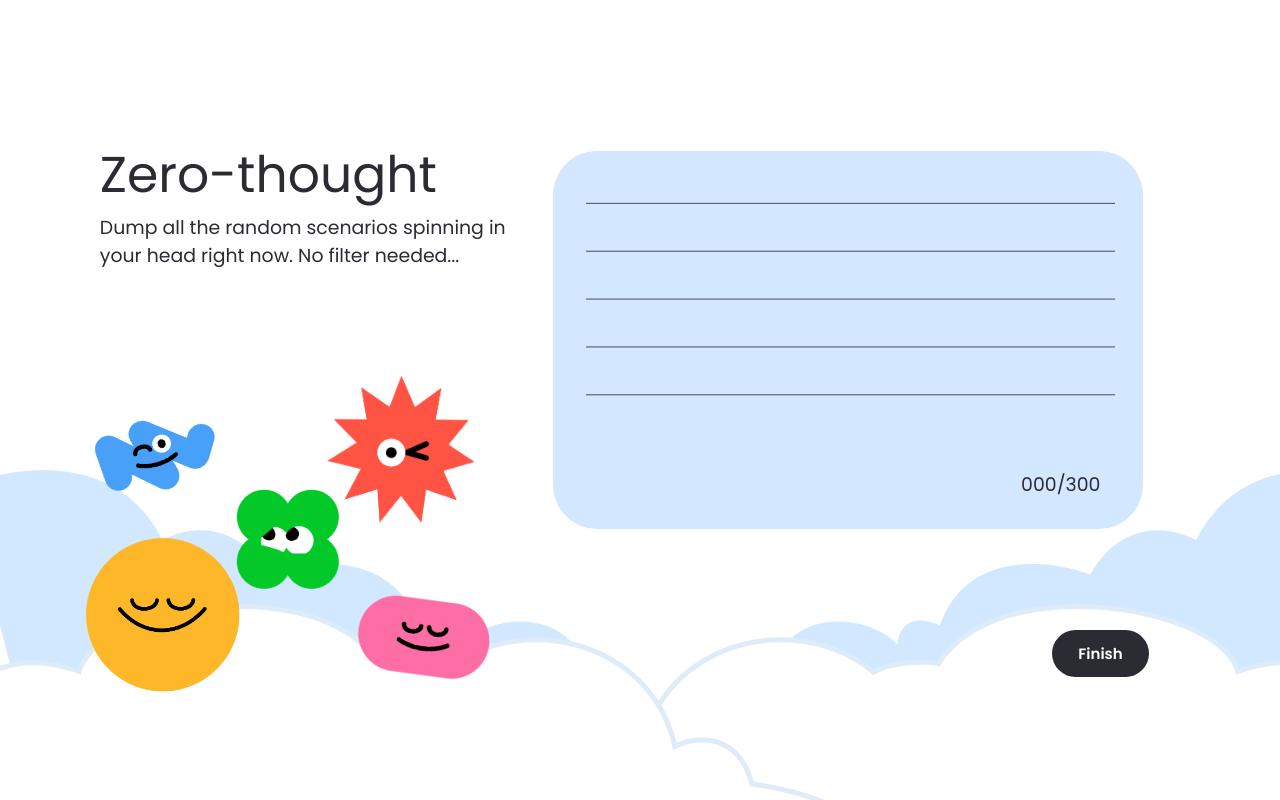
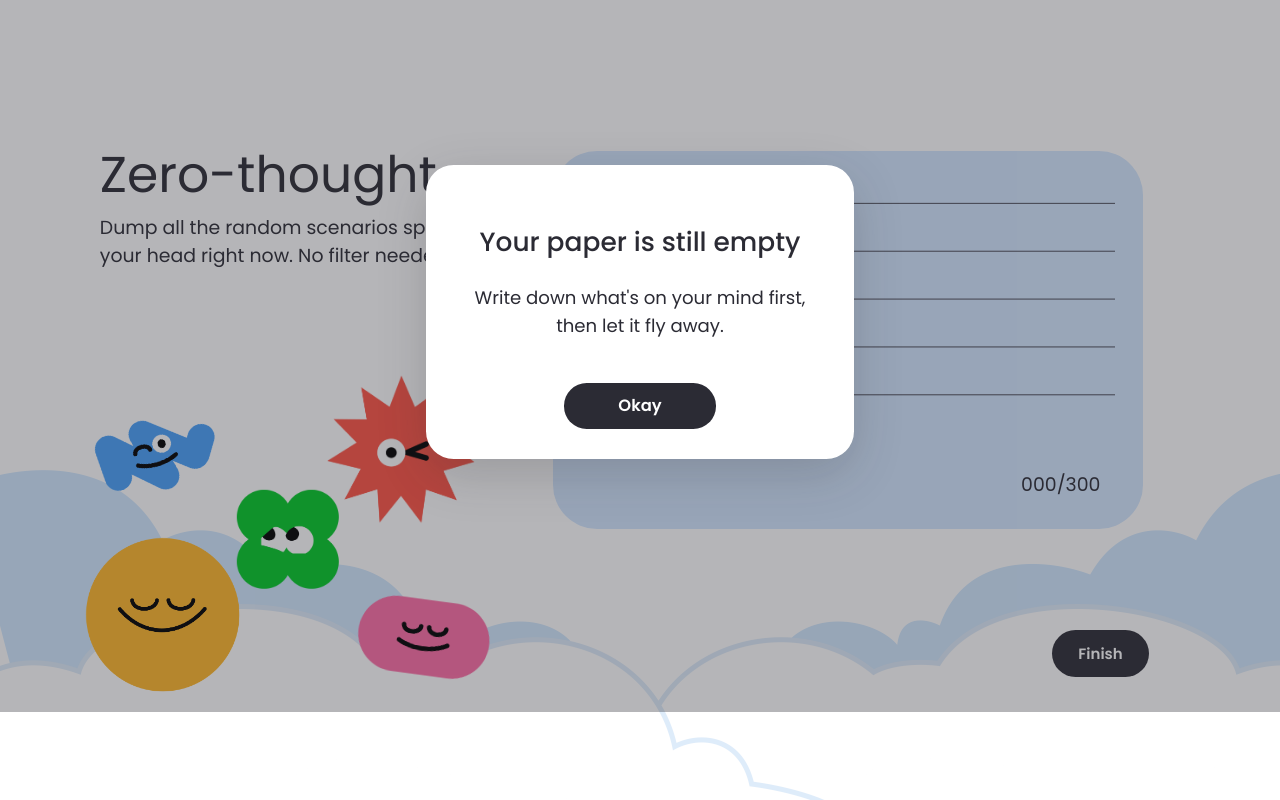
Before and after one commit to sabeeth4/zerOvt-finpro, a plain HTML site: page thoughts.html in a window 1280 px wide. Both pictures are taken after a click on the button "Finish". Shown: the part 88-888 px from the top of the page. Drawn offline with Linux system fonts and the light colour scheme.

Commit message:
popu up kertas kosong & paper plane

```diff
--- a/css/thoughts.css
+++ b/css/thoughts.css
@@ -169,3 +169,74 @@ body {
   width: 100%;
   height: auto;
 }
+
+.paper-plane {
+  --tilt: 0deg;
+  position: fixed;
+  left: 4vw;
+  bottom: 6vw;
+  width: 6rem;
+  height: auto;
+  z-index: 50;
+  pointer-events: none;
+  opacity: 0;
+  transform: rotate(var(--tilt));
+}
+
+.paper-plane.fly {
+  animation: plane-fly 2.4s cubic-bezier(.45, .05, .55, .95) forwards;
+}
+
+@keyframes plane-fly {
+  0%   { opacity: 1; transform: translate(0, 0)          rotate(var(--tilt)) scale(1); }
+  35%  { opacity: 1; transform: translate(30vw, -22vh)   rotate(var(--tilt)) scale(.95); }
+  70%  { opacity: 1; transform: translate(68vw, -58vh)   rotate(var(--tilt)) scale(.8); }
+  100% { opacity: 0; transform: translate(112vw, -112vh) rotate(var(--tilt)) scale(.6); }
+}
+
+.btn-finish:disabled { opacity: .7; cursor: default; }
+
+@media (prefers-reduced-motion: reduce) {
+  .paper-plane.fly { animation-duration: .01s; }
+}
+
+.popup {
+  display: none;
+  position: fixed;
+  inset: 0;
+  z-index: 100;
+  align-items: center;
+  justify-content: center;
+  background: rgba(43, 43, 52, .35);
+}
+.popup.show { display: flex; animation: popup-fade .2s ease; }
+
+.popup-box {
+  width: 17rem;
+  padding: 1.4rem 1.2rem 1.2rem;
+  border-radius: 1.1rem;
+  background: #fff;
+  text-align: center;
+  box-shadow: 0 0.6rem 2rem rgba(43, 43, 52, .2);
+  animation: popup-pop .25s ease;
+}
+.popup-title { font-size: 1.05rem; font-weight: 500; color: #2B2B34; }
+.popup-text  { margin-top: .5rem; font-size: .72rem; line-height: 1.1rem; color: #2B2B34; }
+
+.popup-btn {
+  margin-top: 1rem;
+  width: 6rem;
+  height: 1.8rem;
+  border: 0;
+  border-radius: .9rem;
+  background: #2B2B34;
+  color: #fff;
+  font-family: inherit;
+  font-size: .65rem;
+  font-weight: 600;
+  cursor: pointer;
+}
+.popup-btn:hover { background: #1b1c22; }
+
+@keyframes popup-fade { from { opacity: 0; } to { opacity: 1; } }
+@keyframes popup-pop  { from { transform: scale(.92); } to { transform: scale(1); } }
--- a/thoughts.html
+++ b/thoughts.html
@@ -12,7 +12,6 @@
     html.page-thoughts {
       font-size: min(calc(100vw / 48.875), calc(100vh / 31.75), 30px) !important;
     }
-
 
     html.page-thoughts .char-yellow-thoughts {
       top: 24.4rem;
@@ -46,6 +45,18 @@
     </div>
 
   </main>
+
+  <!-- pesawat kertas -->
+  <img class="paper-plane" id="plane" src="assets/paper-plane.png" alt="" aria-hidden="true">
+
+  <div class="popup" id="emptyPopup" role="dialog" aria-modal="true" aria-labelledby="popupTitle">
+    <div class="popup-box">
+      <h2 class="popup-title" id="popupTitle">Your paper is still empty</h2>
+      <p class="popup-text">Write down what's on your mind first, then let it fly away.</p>
+      <button class="popup-btn" id="popupClose" type="button">Okay</button>
+    </div>
+  </div>
+
   <script src="js/navbar.js"></script>
   <script>
     // hitung jumlah huruf: 000/300
@@ -57,6 +68,44 @@
     }
     input.addEventListener('input', updateCount);
     updateCount();
+
+    // ----- pesawat kertas + popup kertas kosong -----
+    const finishBtn  = document.querySelector('.btn-finish');
+    const plane      = document.getElementById('plane');
+    const popup      = document.getElementById('emptyPopup');
+    const popupClose = document.getElementById('popupClose');
+
+    function openPopup()  { popup.classList.add('show'); popupClose.focus(); }
+    function closePopup() { popup.classList.remove('show'); input.focus(); }
+
+    finishBtn.addEventListener('click', function () {
+      if (plane.classList.contains('fly')) return;     // jangan jalan dua kali
+
+      // kertas masih kosong (atau cuma spasi): tampilkan popup, pesawat jangan terbang
+      if (input.value.trim() === '') {
+        openPopup();
+        return;
+      }
+
+      plane.classList.add('fly');
+      finishBtn.disabled = true;
+
+      input.value = '';
+      updateCount();
+
+    });
+
+    plane.addEventListener('animationend', function () {
+      plane.classList.remove('fly');
+      finishBtn.disabled = false;
+    });
+
+    // tutup popup: tombol Okay, klik di luar kotak, atau tekan Esc
+    popupClose.addEventListener('click', closePopup);
+    popup.addEventListener('click', function (e) { if (e.target === popup) closePopup(); });
+    document.addEventListener('keydown', function (e) {
+      if (e.key === 'Escape' && popup.classList.contains('show')) closePopup();
+    });
   </script>
 
 </body>
```
Also changed, not shown: assets/paper-plane.png (added). Lines whose indentation alone changed are shown as unchanged.
